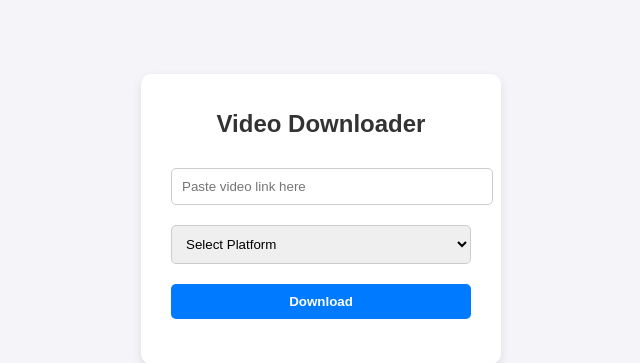
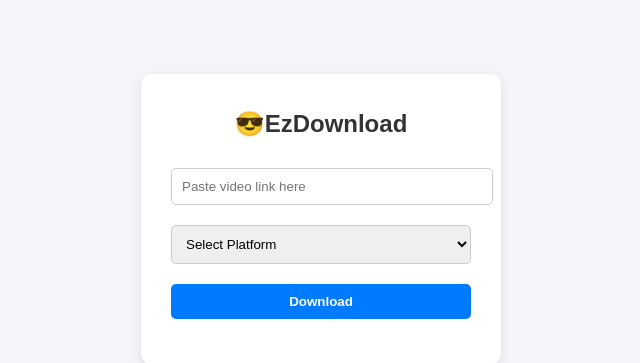
Before and after one commit to Average-Chief/EzDownlod, a Flask app: page / in a window 1280 px wide. Shown: the part 181-544 px from the top of the page, without its empty margins (319-959 px from the left). Run offline with Flask 3, Linux system fonts and the light colour scheme.

Commit message:
index.html

```diff
--- a/templates/index.html
+++ b/templates/index.html
@@ -55,7 +55,7 @@
 </head>
 <body>
   <div class="container">
-    <h1>Video Downloader</h1>
+    <h1>😎EzDownload</h1>
     <form id="downloadForm">
       <input type="url" id="videoLink" placeholder="Paste video link here" required />
       <select id="platform" required>
```
